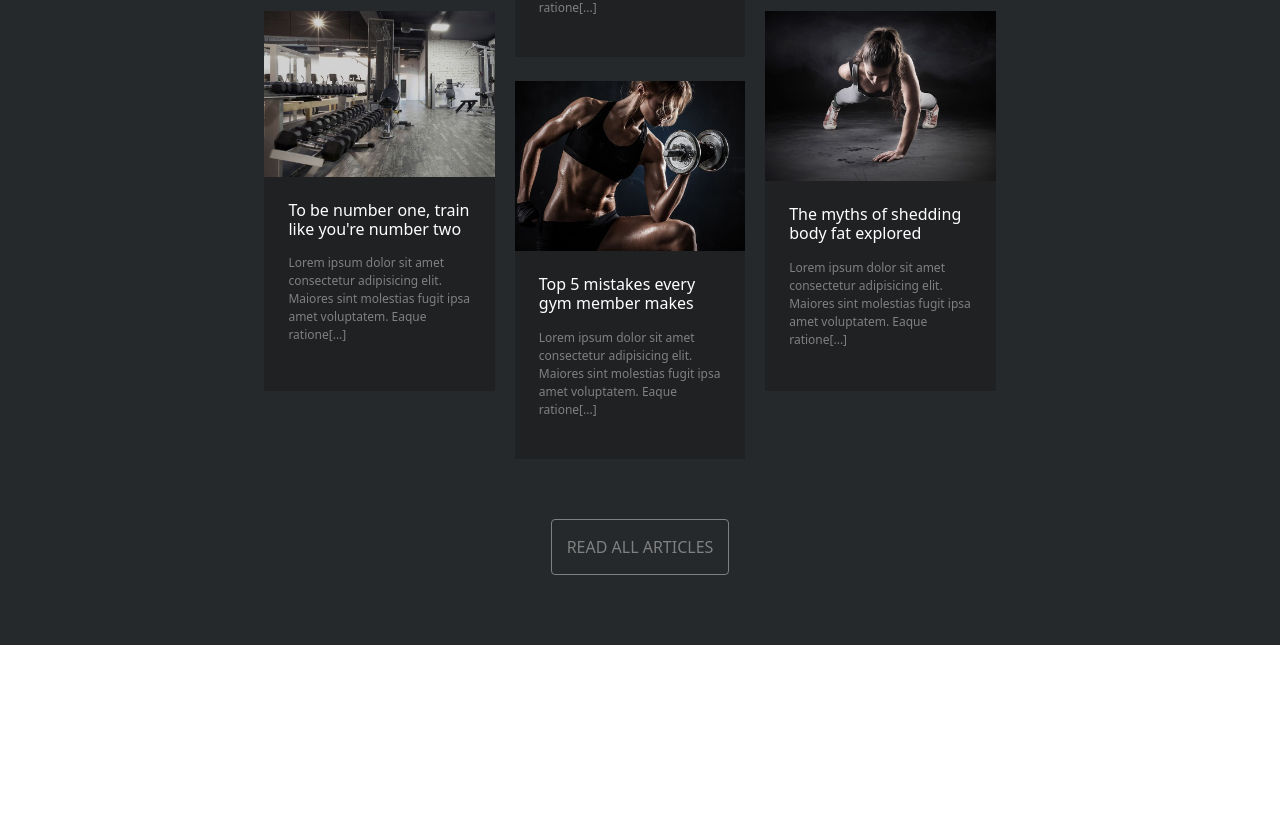
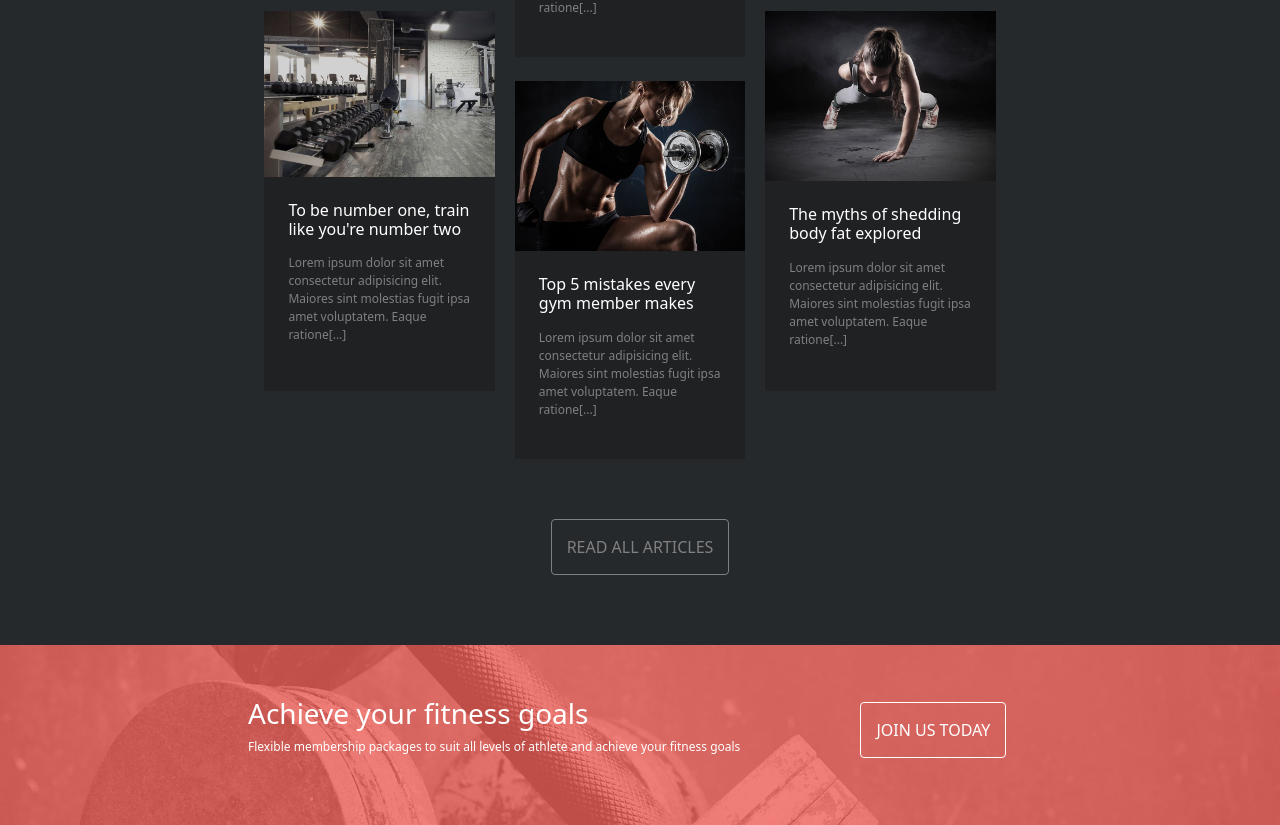
Before and after one commit to Selenejpg/proj-html-vuejs, a Vue app: page / in a window 1280 px wide. Shown: the part 5116-5941 px from the top of the page. Before the commit the page ends 5761 px from the top, so only its background shows below. Built offline with nearby package versions, Linux system fonts and the light colour scheme.

Commit message:
ottava sezione completata

```diff
--- a/src/components/partials/OttavaSezione.vue
+++ b/src/components/partials/OttavaSezione.vue
@@ -1,6 +1,15 @@
 <template>
-  <div>
+  <div class="bg d-flex align-items-center justify-content-evenly margin">
+    <div class="margin-left">
+      <h3>Achieve your fitness goals</h3>
+      <p>Flexible membership packages to suit all levels of athlete and achieve your fitness goals</p>
+    </div>
 
+    <div class="margin-right">
+      <div class="d-flex mt-3 justify-content-center">
+        <button type="button" class="btn btn-primary">JOIN US TODAY</button>
+      </div>
+    </div>
   </div>
 </template>
 
@@ -13,5 +22,41 @@ export default {
 
 <style scoped lang="scss">
 @import "../style/variabili.scss";
- /*Inserire style componente*/
+
+.bg{
+  background-image: url(../../assets/img/home-parallax.jpg);
+  height: 180px;
+  background-repeat: no-repeat;
+  background-position: center;
+  background-size: cover;
+}
+
+
+  button{
+    background-color: transparent;
+    border-color: white;
+    color: white;
+    padding: 15px;
+  }
+
+  button:hover {
+    background-color: transparent;
+    border-color: white;
+  }
+
+  .margin-left{
+    margin-left: 10%;
+  }
+
+  .margin-right{
+    margin-right: 12%;
+  }
+
+  p{
+    font-size: 12px;
+  }
+
+  .btn{
+    margin-top: -25px;
+  }
 </style>
```
